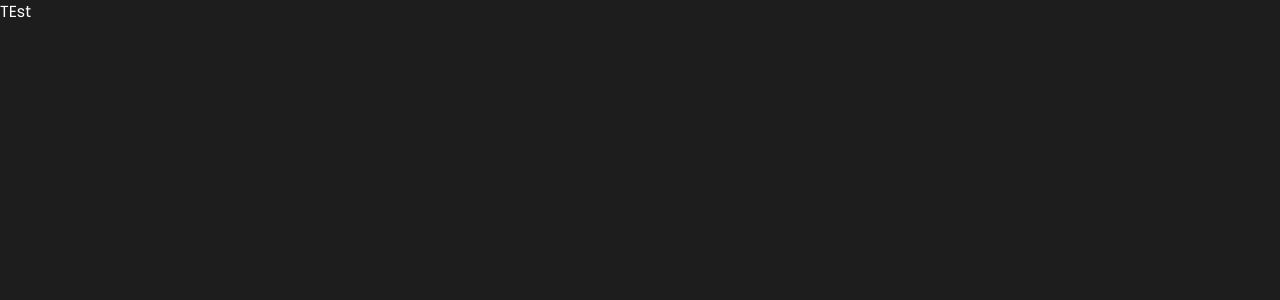
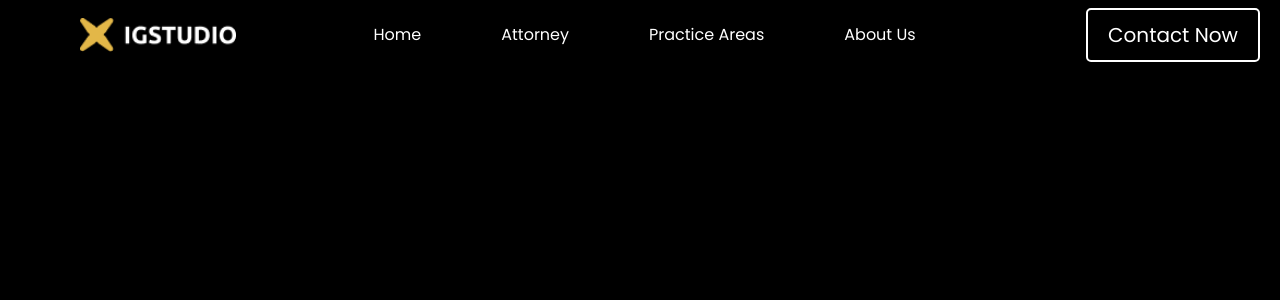
Before and after one commit to ak220193/lawfirm-crio, a React (Create React App) app: page / in a window 1280 px wide. Shown: the top 300 px of the page. Built offline with nearby package versions, Linux system fonts and the light colour scheme.

Commit message:
Navbar Complete

```diff
--- a/src/App.js
+++ b/src/App.js
@@ -1,7 +1,13 @@
+import React from "react";
 import "./App.css";
+import Mainpage from "./Pages/Mainpage";
 
 function App() {
-  return <div className="App"></div>;
+  return (
+    <>
+      <Mainpage />
+    </>
+  );
 }
 
 export default App;
--- a/src/Components/Navbar/Navbar.jsx
+++ b/src/Components/Navbar/Navbar.jsx
@@ -0,0 +1,29 @@
+import React from "react";
+import styles from "./Navbar.module.css";
+import Logo from "../../Assets/logo1.png";
+import { Link } from "react-router-dom";
+
+const Navbar = () => {
+  return (
+    <>
+      <div>
+        <nav className={styles.navbar}>
+          <Link to="/">
+            <img src={Logo} alt="Logo" />
+          </Link>
+          <div className={styles.navbuttons}>
+            <Link to="/">Home</Link>
+            <Link to="/attorney">Attorney</Link>
+            <Link to="/practice-areas">Practice Areas</Link>
+            <Link to="/about-us">About Us</Link>
+          </div>
+          <div className={styles.Button}>
+            <button type="button"> Contact Now </button>
+          </div>
+        </nav>
+      </div>
+    </>
+  );
+};
+
+export default Navbar;
--- a/src/Components/Navbar/Navbar.module.css
+++ b/src/Components/Navbar/Navbar.module.css
@@ -0,0 +1,49 @@
+.navbar {
+  height: 70px;
+  padding: 0px;
+  display: flex;
+  justify-content: space-between;
+  align-items: center;
+}
+
+.navbar img {
+  background-color: var(--color-black);
+  margin-left: 5rem;
+  width: 70%;
+  cursor: pointer;
+}
+.navbuttons {
+  display: flex;
+  flex-direction: row;
+  gap: 5rem;
+  margin-right: 20px;
+}
+.navbuttons .Button {
+  display: flex;
+  justify-content: center;
+  align-items: center;
+}
+
+.Button button {
+  background-color: var(--color-black); /* Green background color */
+  border: 2px solid white;
+  color: white; /* White text color */
+  padding: 10px 20px; /* Add some padding */
+  text-align: center;
+  text-decoration: none;
+  display: inline-block;
+  font-size: 20px;
+  cursor: pointer;
+  border-radius: 5px;
+  margin-right: 20px;
+}
+
+.Button button:hover {
+  background-color: blueviolet;
+}
+
+@media (max-width: 600px) {
+  .navbuttons {
+    display: none;
+  }
+}
--- a/src/Pages/Mainpage.jsx
+++ b/src/Pages/Mainpage.jsx
@@ -1,7 +1,12 @@
 import React from "react";
+import Navbar from "../Components/Navbar/Navbar";
 
 const Mainpage = () => {
-  return <div>TEst</div>;
+  return (
+    <div>
+      <Navbar />
+    </div>
+  );
 };
 
 export default Mainpage;
--- a/src/index.css
+++ b/src/index.css
@@ -22,7 +22,7 @@ body {
   font-family: "Poppins", sans-serif;
   line-height: 1.5;
   -webkit-font-smoothing: antialiased;
-  background-color: var(--color-primary);
+  background-color: var(--color-black);
   color: var(--color-white);
 }
 
--- a/src/index.js
+++ b/src/index.js
@@ -1,22 +1,12 @@
 import React from "react";
-import ReactDOM from "react-dom/client";
+import ReactDOM from "react-dom";
+import { BrowserRouter as Router } from "react-router-dom"; // Import BrowserRouter for routing
+import App from "./App";
 import "./index.css";
-import App from "./App";
-import { createBrowserRouter, RouterProvider } from "react-router-dom";
-import Mainpage from "./Pages/Mainpage";
 
-const router = createBrowserRouter([
-  {
-    path: "/",
-    Element: <App />,
-    children: [
-      {
-        path: "/",
-        element: <Mainpage />,
-      },
-    ],
-  },
-]);
-
-const root = ReactDOM.createRoot(document.getElementById("root"));
-root.render(<RouterProvider router={router} />);
+ReactDOM.render(
+  <Router>
+    <App />
+  </Router>,
+  document.getElementById("root")
+);
```
